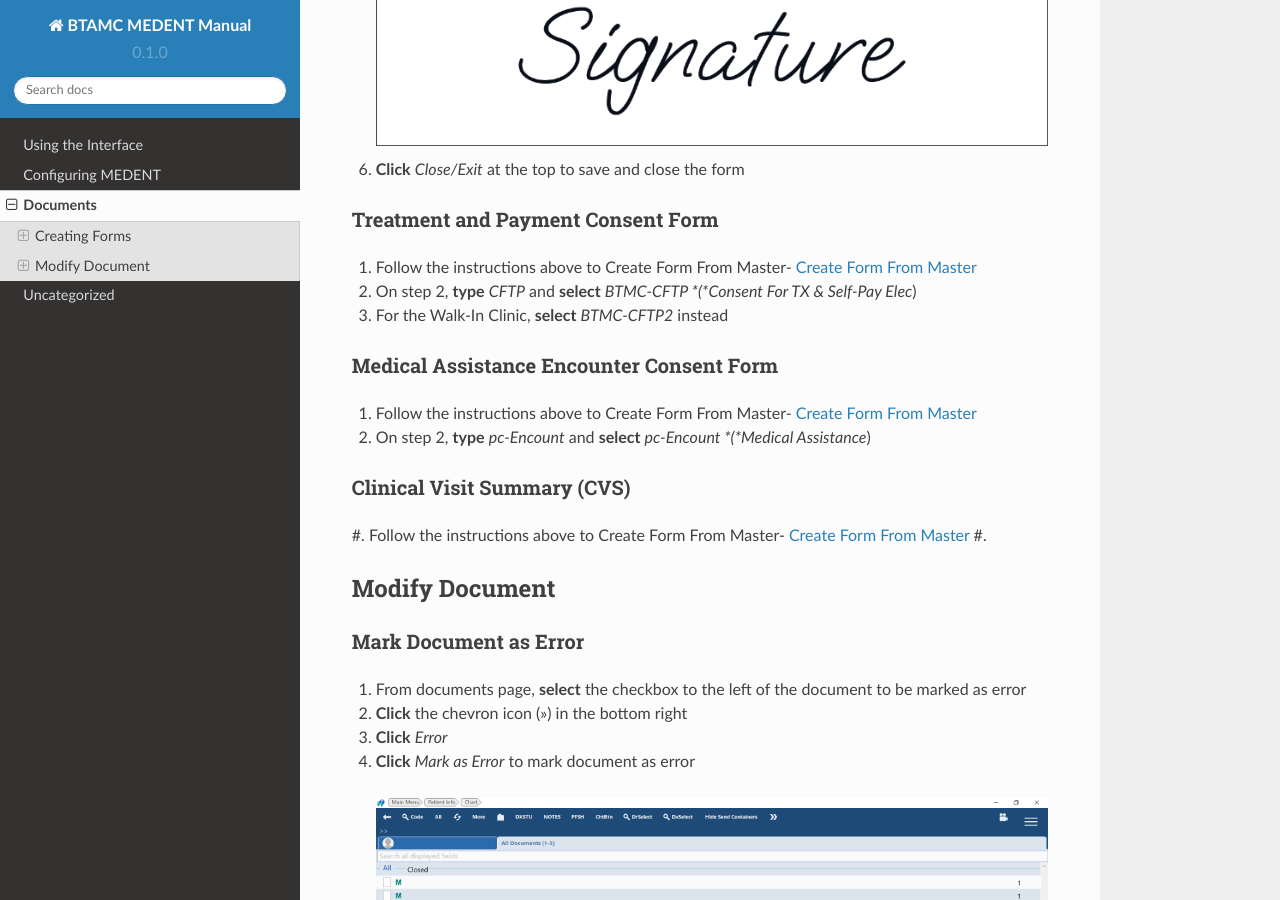
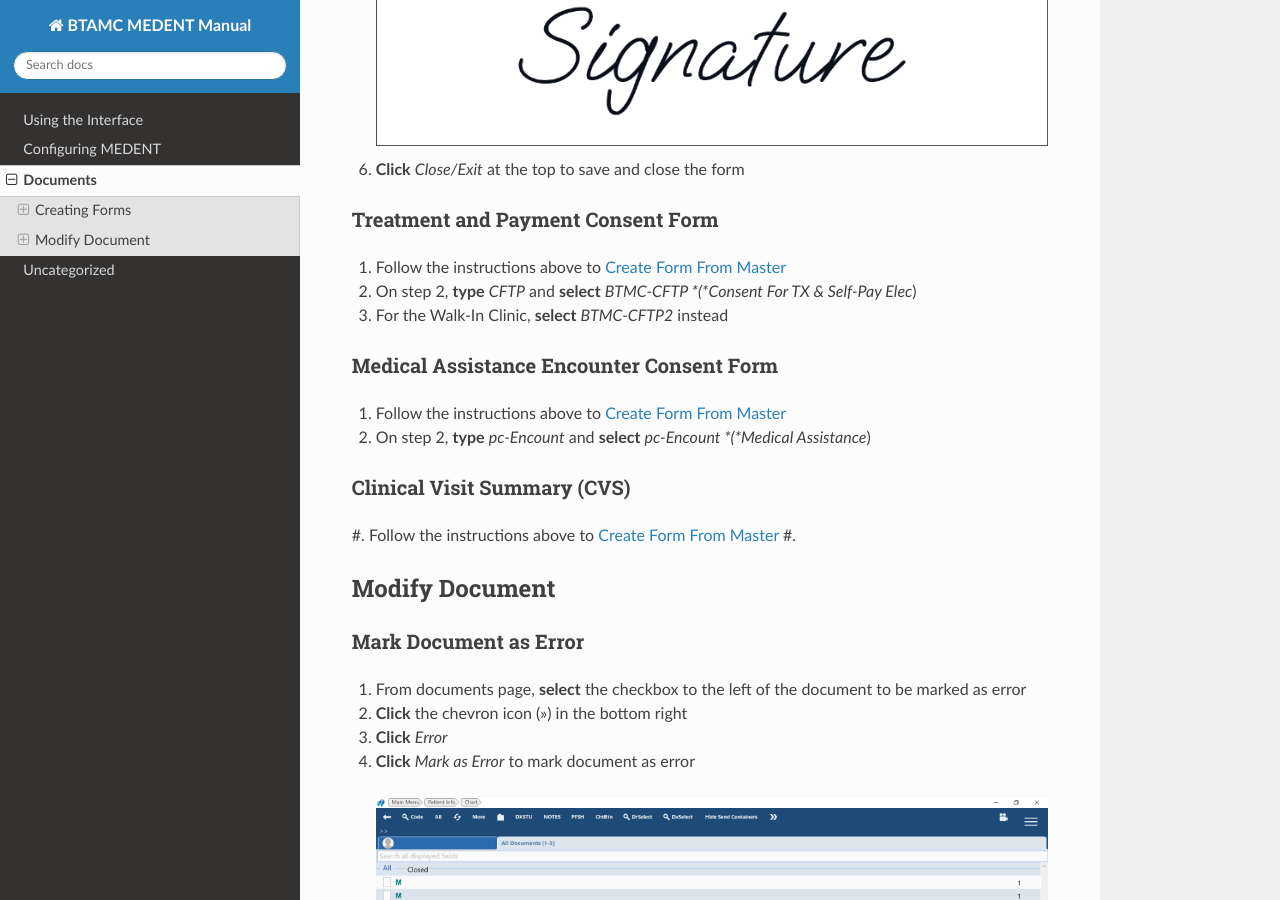
Before and after one commit to pawjwp/MEDENTManual, a Sphinx documentation site: the page built from docs/source/documents.rst, in a window 1280 px wide and 900 px high, scrolled down 1018 px. Built offline with Sphinx 7.4.7 and the Read the Docs theme 2.0.0, drawn with Linux system fonts in a browser that asks for light colours.

Commit message:
Link fix, removed api.rst, removed version info

```diff
--- a/docs/source/conf.py
+++ b/docs/source/conf.py
@@ -4,10 +4,10 @@
 
 project = 'BTAMC MEDENT Manual'
 # copyright = '2021, Graziella'
-author = 'Jeremy Parke'
+# author = 'Jeremy Parke'
 
-release = '0.1'
-version = '0.1.0'
+# release = '0.1'
+# version = '0.1.0'
 
 # -- General configuration
 
--- a/docs/source/documents.rst
+++ b/docs/source/documents.rst
@@ -30,20 +30,20 @@
 Treatment and Payment Consent Form
 ----------------------------------
 
-#. Follow the instructions above to Create Form From Master-  :ref:`Create Form From Master`
+#. Follow the instructions above to :ref:`Create Form From Master`
 #. On step 2, **type** *CFTP* and **select** *BTMC-CFTP *(*Consent For TX & Self-Pay Elec*)
 #. For the Walk-In Clinic, **select** *BTMC-CFTP2* instead
 
 Medical Assistance Encounter Consent Form
 -----------------------------------------
 
-#. Follow the instructions above to Create Form From Master-  :ref:`Create Form From Master`
+#. Follow the instructions above to :ref:`Create Form From Master`
 #. On step 2, **type** *pc-Encount* and **select** *pc-Encount *(*Medical Assistance*)
 
 Clinical Visit Summary (CVS)
 ----------------------------
 
-#. Follow the instructions above to Create Form From Master-  :ref:`Create Form From Master`
+#. Follow the instructions above to :ref:`Create Form From Master`
 #.
 
 Modify Document
--- a/docs/source/index.rst
+++ b/docs/source/index.rst
@@ -5,14 +5,12 @@
 Welcome to the BTAMC MEDENT Manual, a guide to the most frequently used parts of MEDENT.
 
 Disclaimer
-==========
 
 This manual was created for training purposes only and is subject to change.
 
 There are areas of MEDENT that can be accessed/navigated in several ways to get to the same place, these “quick tips” will help you get there.
 
 Table of Contents
-=================
 
 .. toctree::
    :maxdepth: 3
```
Also changed, not shown: docs/source/api.rst (deleted, +0 -7 lines).
